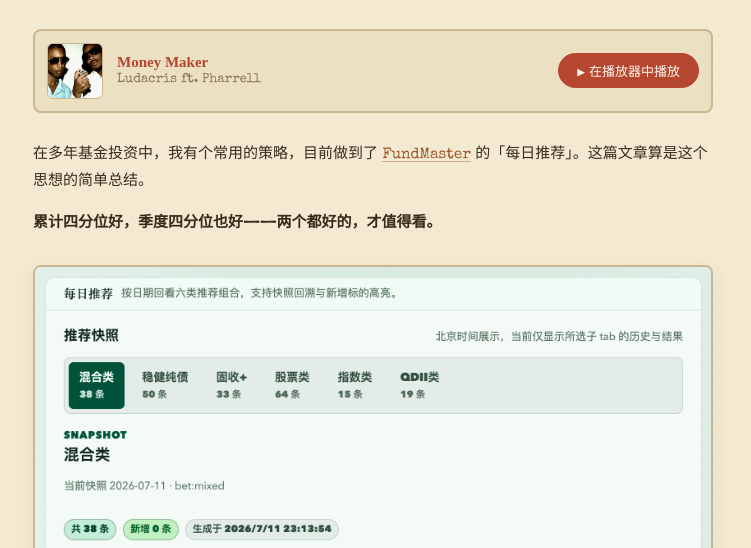
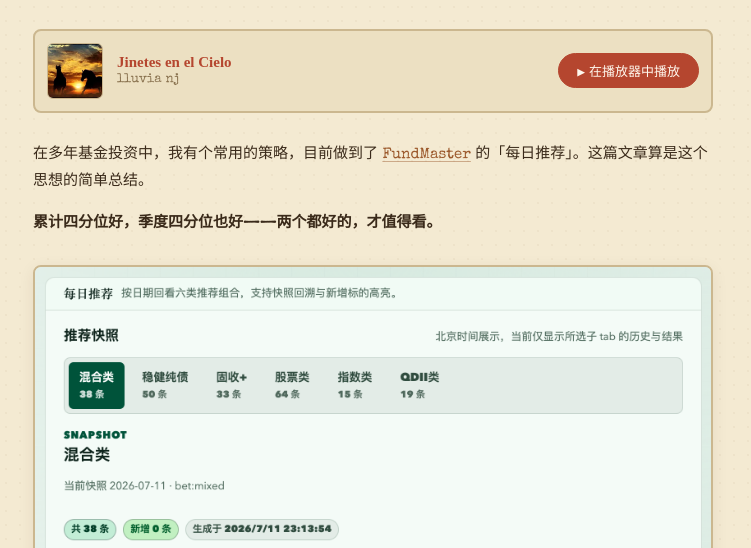
Before and after one commit to bugkiwi/bugkiwi.github.io, an Astro site: page /posts/how-i-choose-funds in a window 1280 px wide. Shown: the part 252-800 px from the top of the page, without its empty margins (267-1018 px from the left). Built offline with nearby package versions, Linux system fonts and the light colour scheme; Astro itself is replaced by a stand-in of ours; some packages are replaced by stand-ins of ours; a web font is replaced by a local one.

Commit message:
替换一首真正的音乐

```diff
--- a/src/content/blog/how-i-choose-funds.mdx
+++ b/src/content/blog/how-i-choose-funds.mdx
@@ -9,10 +9,10 @@ slug: how-i-choose-funds
 import TrackCard from '../../components/TrackCard.astro';
 
 <TrackCard
-  title="Money Maker"
-  author="Ludacris ft. Pharrell"
-  src="/music/money-maker/index.mp3"
-  cover="/music/money-maker/index.jpg"
+  title="Jinetes en el Cielo"
+  author="lluvia nj"
+  src="/music/jinetes-en-el-cielo/index.mp3"
+  cover="/music/jinetes-en-el-cielo/index.jpg"
 />
 
 在多年基金投资中，我有个常用的策略，目前做到了 [FundMaster](https://fund.gkiwi.dev/recommendations) 的「每日推荐」。这篇文章算是这个思想的简单总结。
```
Also changed, not shown: public/music/jinetes-en-el-cielo/index.jpg (added), public/music/money-maker/index.jpg (deleted), 1 other file.
